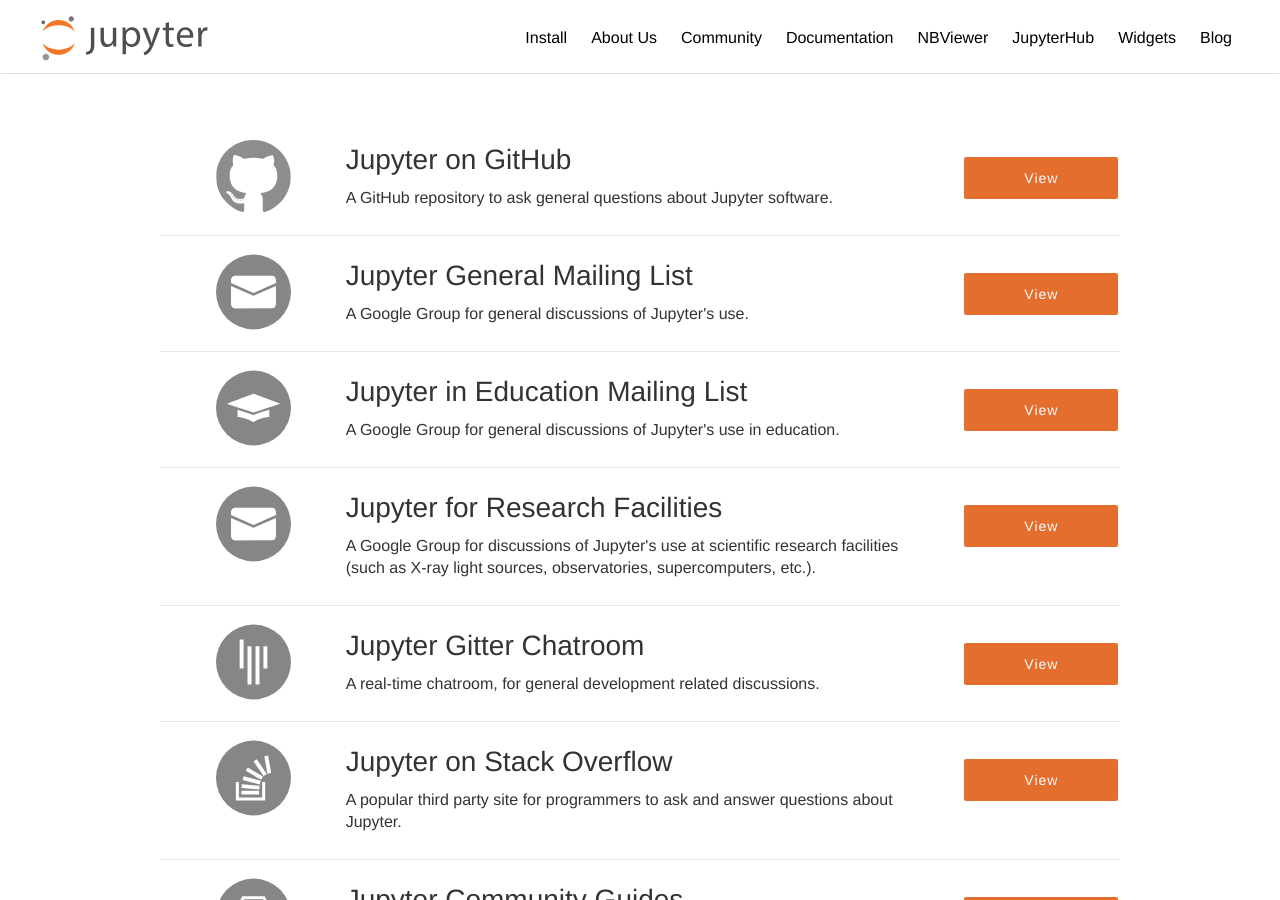
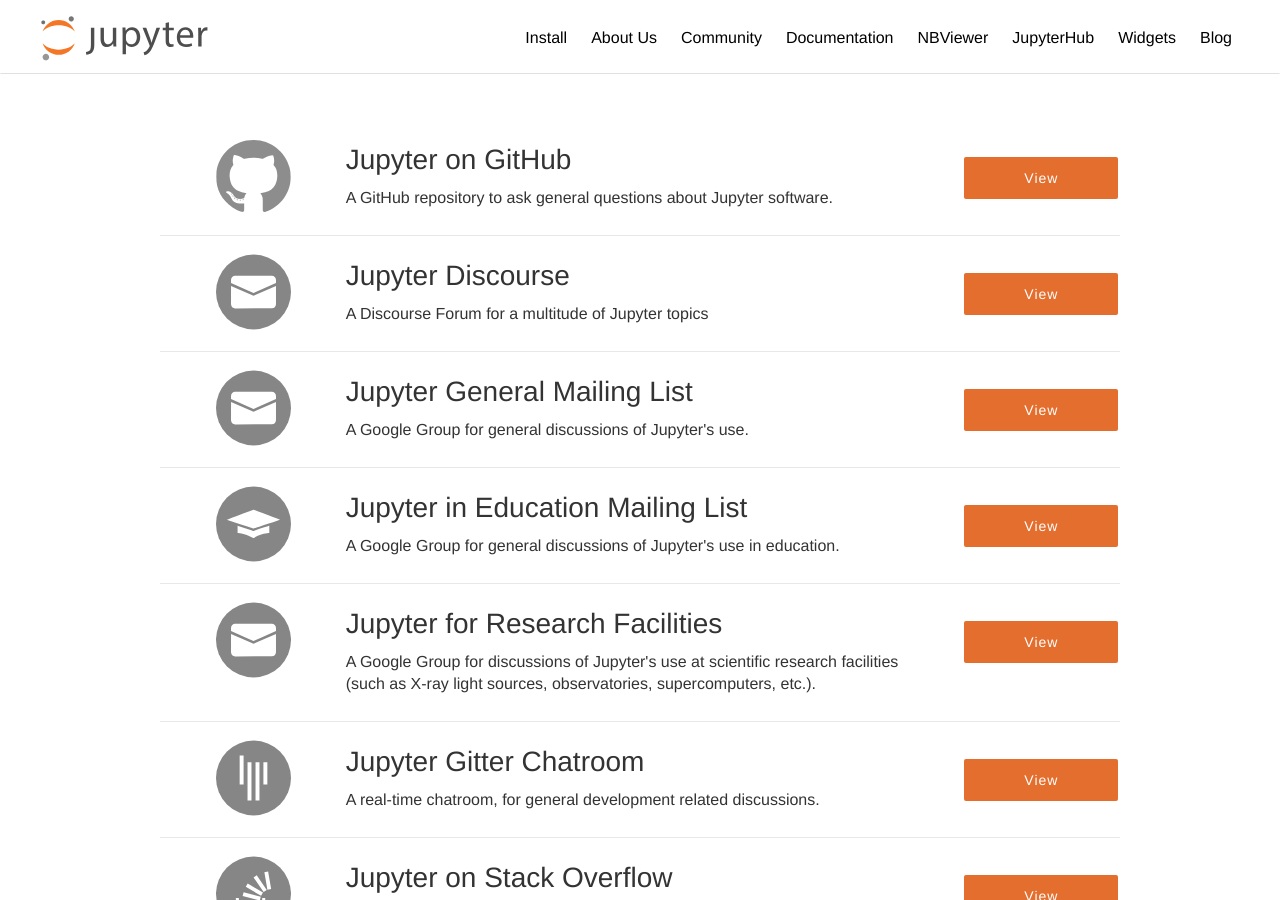
Before and after one commit to jupyter/jupyter.github.io, a Jekyll site: the page built from community.md, in a window 1280 px wide and 900 px high, scrolled down 887 px. Built offline with Jekyll 4.4.1, drawn with Linux system fonts in a browser that asks for light colours; comment, search, counter and statistics services are not loaded.

Commit message:
add discourse section

```diff
--- a/_includes/community_lists.html
+++ b/_includes/community_lists.html
@@ -13,6 +13,20 @@
                         </div>
                         <div class="col-md-2 resource-button">
                             <a href="https://github.com/jupyter/help">View</a>
+                        </div>
+                    </div>
+                </div>
+                <div class="col-sm-6 col-md-12 resource-section">
+                    <div class="resource-content">
+                        <div class="col-md-2">
+                            <img src="assets/mail-list.svg" class="resource-logo" alt="mailing list icon">
+                        </div>
+                        <div class="col-md-8 resource-text">
+                            <h3 class="resource-name">Jupyter Discourse</h3>
+                            <p class="resource-desc">A Discourse Forum for a multitude of Jupyter topics</p>
+                        </div>
+                        <div class="col-md-2 resource-button">
+                            <a href="https://discourse.jupyter.org/">View</a>
                         </div>
                     </div>
                 </div>
```
